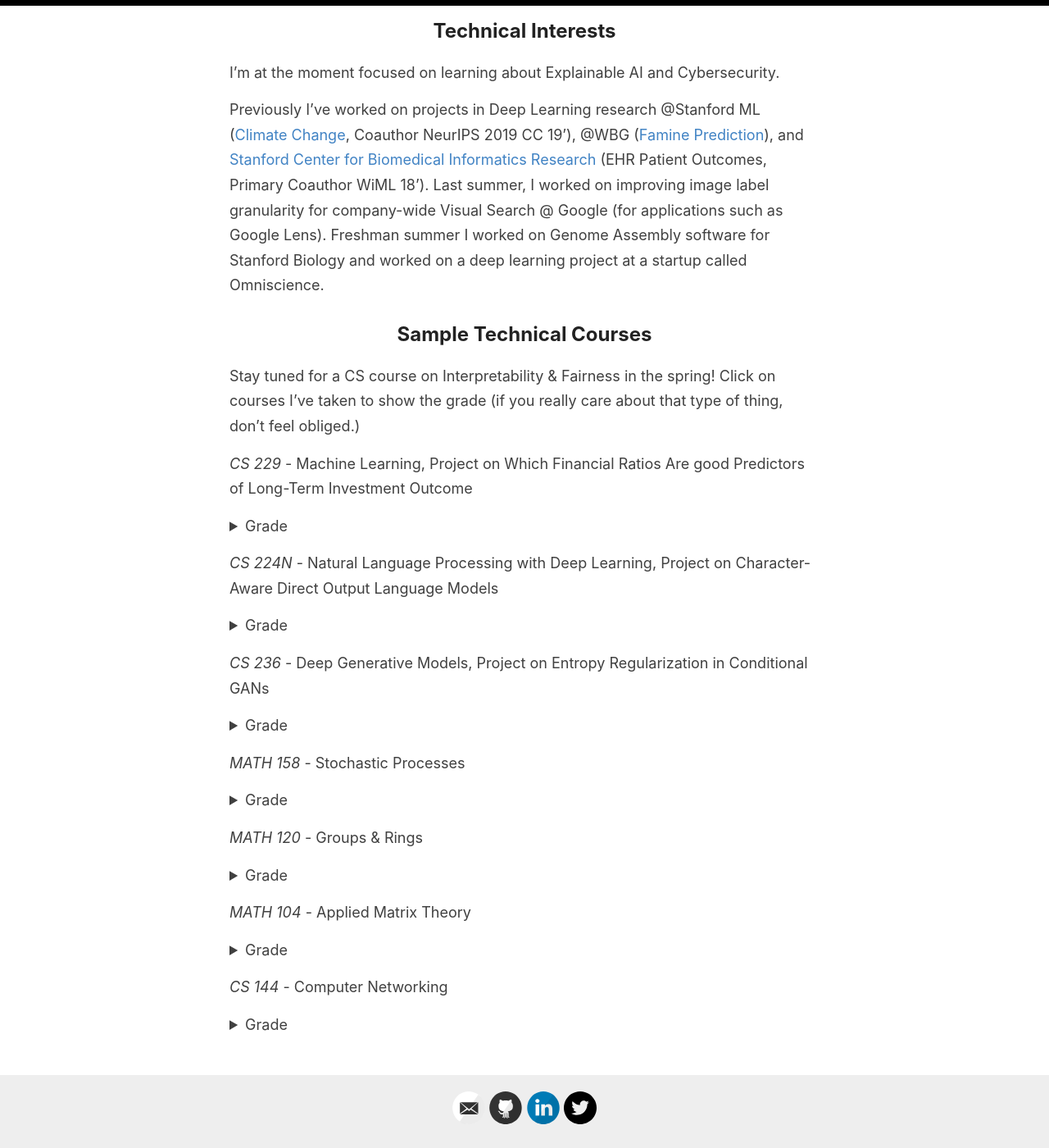
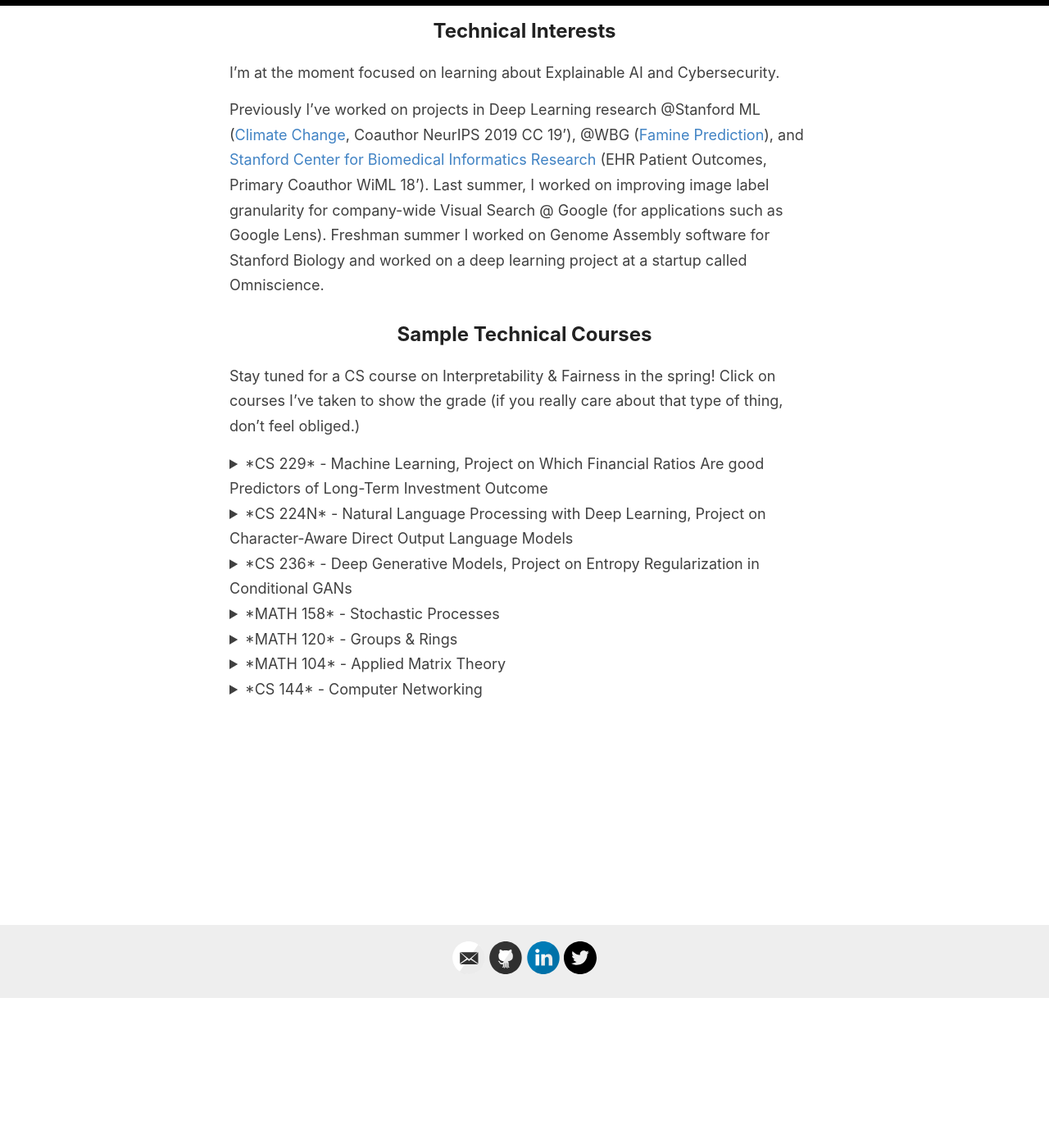
Before and after one commit to evazhang612/sokt-landing, a Jekyll site: the page built from _pages/technicals.md, in a window 1280 px wide and 1400 px high, scrolled down 183 px. Shown: the whole window at 82% size. Built offline with Jekyll 4.4.1, drawn with Linux system fonts in a browser that asks for light colours; nearby versions of some CDN libraries; library files that are not in the unit come from our copies.

Commit message:
Adding remainig push.

```diff
--- a/_pages/technicals.md
+++ b/_pages/technicals.md
@@ -12,51 +12,51 @@
 ## Sample Technical Courses
 Stay tuned for a CS course on Interpretability & Fairness in the spring! Click on courses I've taken to show the grade (if you really care about that type of thing, don't feel obliged.)
 
-*CS 229* - Machine Learning, Project on Which Financial Ratios Are good Predictors of Long-Term Investment Outcome {% raw %}
+{% raw %}
 <details>
-    <summary>Grade</summary>
+    <summary>*CS 229* - Machine Learning, Project on Which Financial Ratios Are good Predictors of Long-Term Investment Outcome </summary>
     A
 </details>
 {% endraw %}
 
-*CS 224N* - Natural Language Processing with Deep Learning, Project on Character-Aware Direct Output Language Models{% raw %}
+{% raw %}
 <details>
-    <summary>Grade</summary>
+    <summary>*CS 224N* - Natural Language Processing with Deep Learning, Project on Character-Aware Direct Output Language Models</summary>
     A
 </details>
 {% endraw %}
 
-*CS 236* - Deep Generative Models, Project on Entropy Regularization in Conditional GANs {% raw %}
+{% raw %}
 <details>
-    <summary>Grade</summary>
+    <summary>*CS 236* - Deep Generative Models, Project on Entropy Regularization in Conditional GANs </summary>
     A
 </details>
 {% endraw %}
 
-*MATH 158* - Stochastic Processes {% raw %}
+{% raw %}
 <details>
-    <summary>Grade</summary>
+    <summary>*MATH 158* - Stochastic Processes </summary>
     A
 </details>
 {% endraw %}
 
-*MATH 120* - Groups & Rings {% raw %}
+{% raw %}
 <details>
-    <summary>Grade</summary>
+    <summary>*MATH 120* - Groups & Rings </summary>
     A
 </details>
 {% endraw %}
 
-*MATH 104* - Applied Matrix Theory {% raw %}
+{% raw %}
 <details>
-    <summary>Grade</summary>
+    <summary>*MATH 104* - Applied Matrix Theory </summary>
     A+
 </details>
 {% endraw %}
 
-*CS 144* - Computer Networking {% raw %}
+{% raw %}
 <details>
-    <summary>Grade</summary>
+    <summary>*CS 144* - Computer Networking </summary>
     A
 </details>
 {% endraw %}
```
